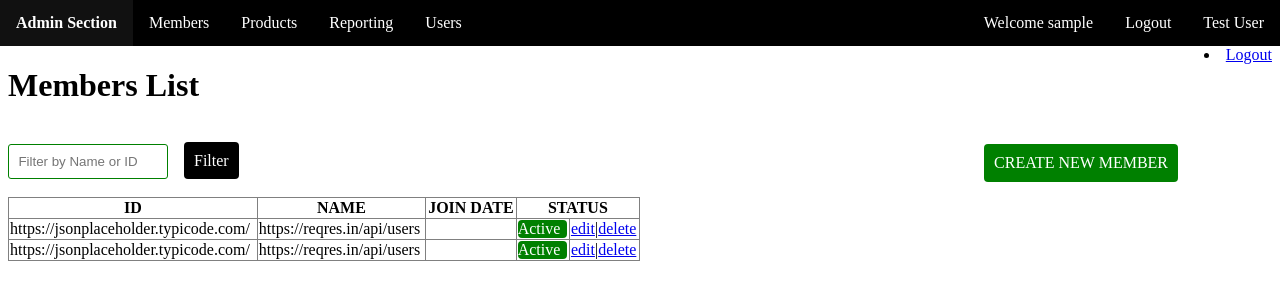
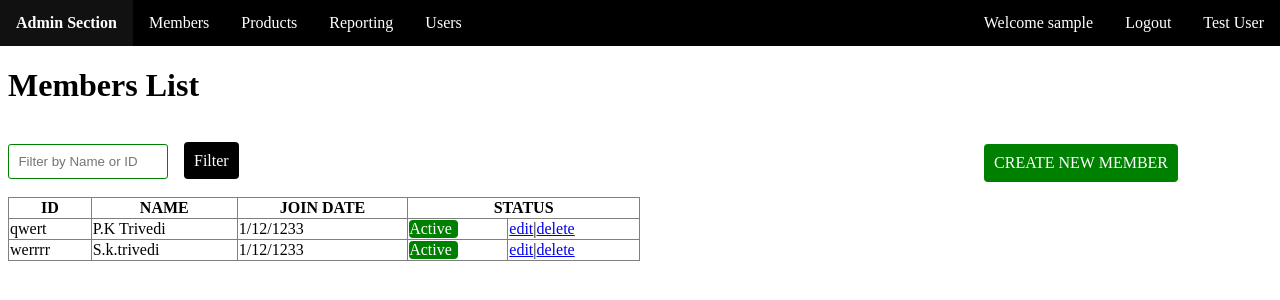
Before and after one commit to praveen264/angular-sph3aa, an Angular app: page /members in a window 1280 px wide. Shown: the top 300 px of the page. Built offline with nearby package versions, Linux system fonts and the light colour scheme; sample sign-in values are in the browser's storage.

Commit message:
3 files modified

```diff
--- a/src/app/header/header.component.html
+++ b/src/app/header/header.component.html
@@ -5,7 +5,7 @@
   <li><a href="#contact">Reporting</a></li>
   <li><a href="#contact">Users</a></li>
   <li style="float:right"><a  href="#about">Test User</a></li>
-  <li style="float:right"><a [routerLink]="['/login']" > Logout</a></li>
-   <li style="float:right"><a>Welcome {{username}}</a></li>
+  <li style="float:right"><a [routerLink]="['/logout']" > Logout</a></li>
+  <li style="float:right"><a>Welcome {{username}}</a></li>
 
 </ul>
--- a/src/app/members/members.component.html
+++ b/src/app/members/members.component.html
@@ -1,5 +1,4 @@
 <app-header></app-header>
- <li style="float:right"><a [routerLink]="['/logout']" > Logout</a></li>
 
 <h1>Members List</h1><br>
 <div>
@@ -23,7 +22,7 @@
   <tr *ngFor="let data of getdatas">
     <td>{{data.id}}</td>
     <td>{{data.name}}</td>
-    <td></td>
+    <td>{{data.joining_date}}</td>
     <td >
      <p class="active_button"> Active</p>
     </td>
--- a/src/assets/db.json
+++ b/src/assets/db.json
@@ -1,8 +1,10 @@
 [{
-  "id": "https://jsonplaceholder.typicode.com/",
-  "name": "https://reqres.in/api/users"
+  "id": "qwert",
+  "name": "P.K Trivedi",
+  "joining_date":"1/12/1233"
 },
 {
-   "id": "https://jsonplaceholder.typicode.com/",
-  "name": "https://reqres.in/api/users"
+   "id": "werrrr",
+  "name": "S.k.trivedi",
+   "joining_date":"1/12/1233"
 }]
```
